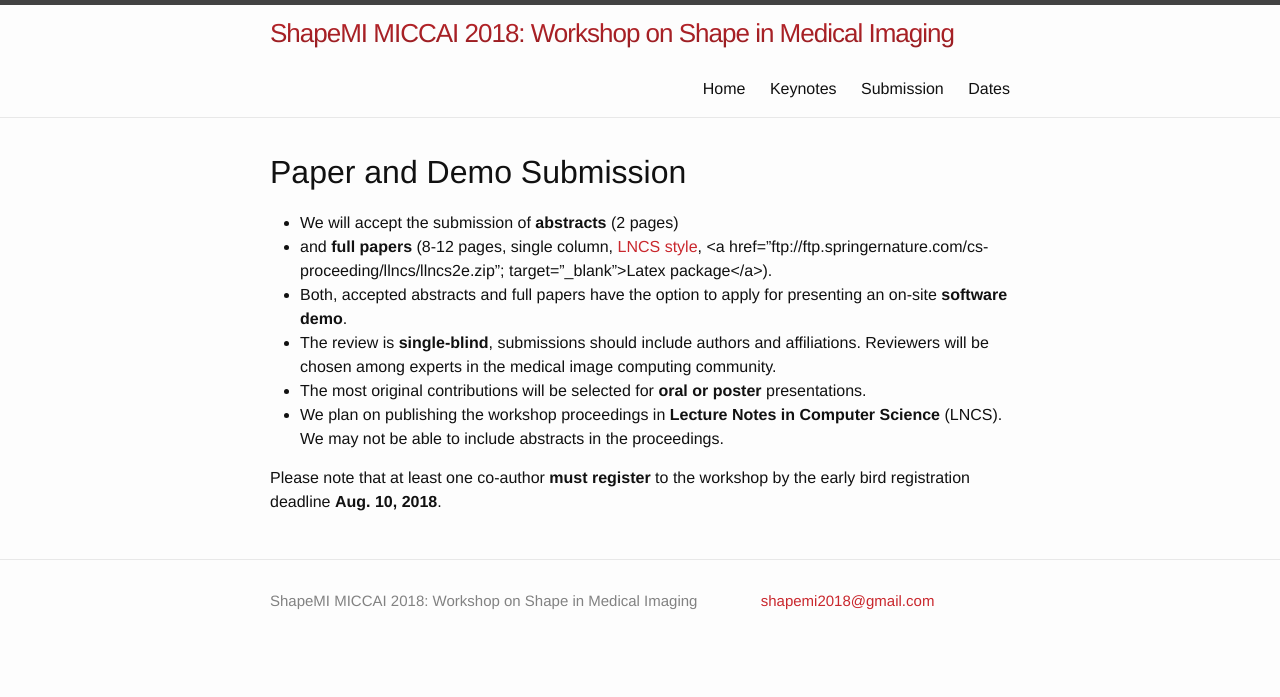
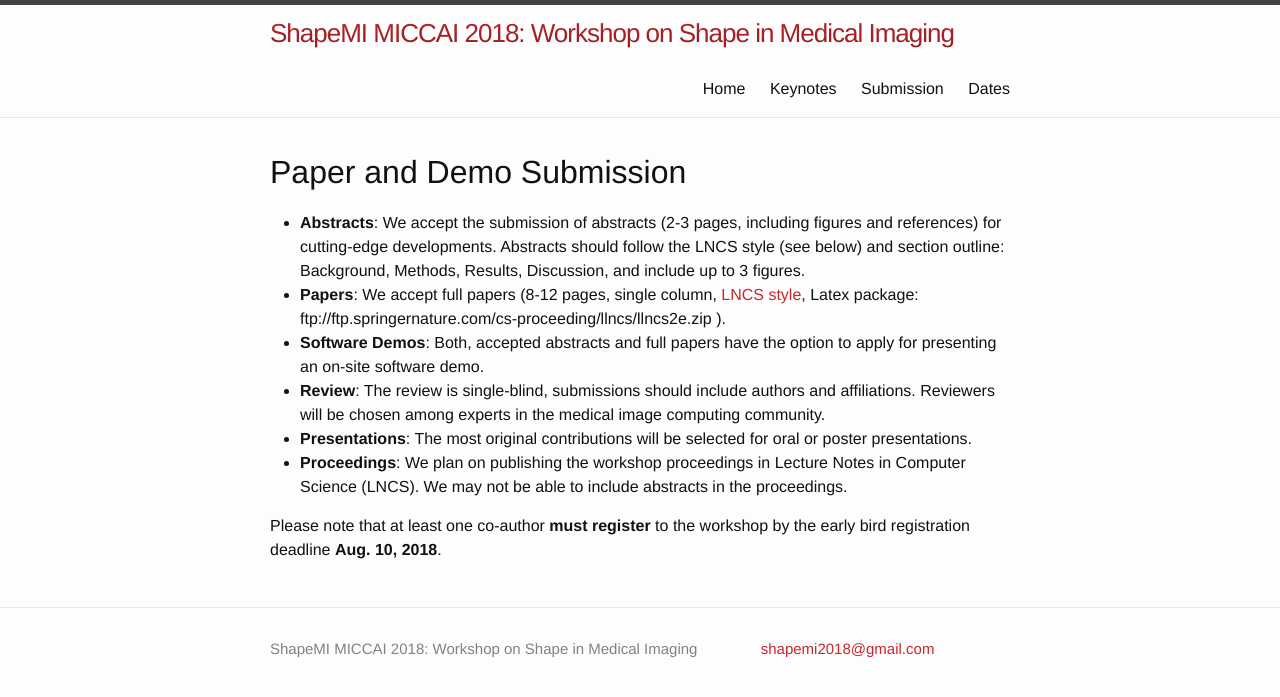
Before and after one commit to shapemi/shapemi2020, a Jekyll site: the page built from submission/index.md, in a window 1280 px wide. Shown: the top 697 px of the page. Built offline with Jekyll 4.4.1, drawn with Linux system fonts in a browser that asks for light colours.

Commit message:
More details

```diff
--- a/submission/index.md
+++ b/submission/index.md
@@ -6,11 +6,11 @@
 ---
 # Paper and Demo Submission
 
-* We will accept the submission of **abstracts** (2 pages)
-* and **full papers** (8-12 pages, single column, [LNCS style](http://www.springer.com/de/it-informatik/lncs/conference-proceedings-guidelines), <a href="ftp://ftp.springernature.com/cs-proceeding/llncs/llncs2e.zip"; target="_blank">Latex package</a>).
-* Both, accepted abstracts and full papers have the option to apply for presenting an on-site **software demo**.
-* The review is **single-blind**, submissions should include authors and affiliations. Reviewers will be chosen among experts in the medical image computing community.
-* The most original contributions will be selected for **oral or poster** presentations.
-* We plan on publishing the workshop proceedings in **Lecture Notes in Computer Science** (LNCS). We may not be able to include abstracts in the proceedings.
+* **Abstracts**: We accept the submission of abstracts (2-3 pages, including figures and references) for cutting-edge developments. Abstracts should follow the LNCS style (see below) and section outline: Background, Methods, Results, Discussion, and include up to 3 figures.
+* **Papers**: We accept full papers (8-12 pages, single column, [LNCS style](http://www.springer.com/de/it-informatik/lncs/conference-proceedings-guidelines), Latex package: ftp://ftp.springernature.com/cs-proceeding/llncs/llncs2e.zip ).
+* **Software Demos**: Both, accepted abstracts and full papers have the option to apply for presenting an on-site software demo.
+* **Review**: The review is single-blind, submissions should include authors and affiliations. Reviewers will be chosen among experts in the medical image computing community.
+* **Presentations**: The most original contributions will be selected for oral or poster presentations.
+* **Proceedings**: We plan on publishing the workshop proceedings in Lecture Notes in Computer Science (LNCS). We may not be able to include abstracts in the proceedings.
 
 Please note that at least one co-author **must register** to the workshop by the early bird registration deadline **Aug. 10, 2018**.
```
